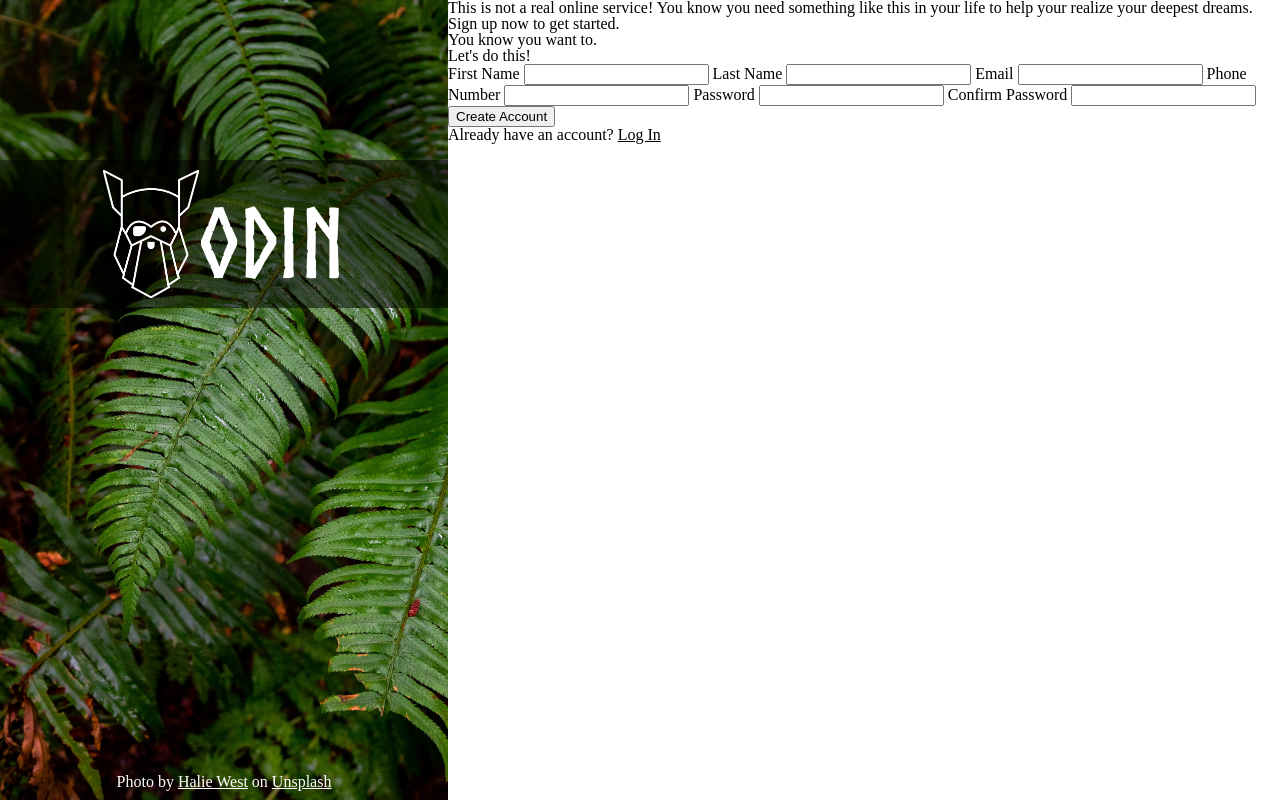
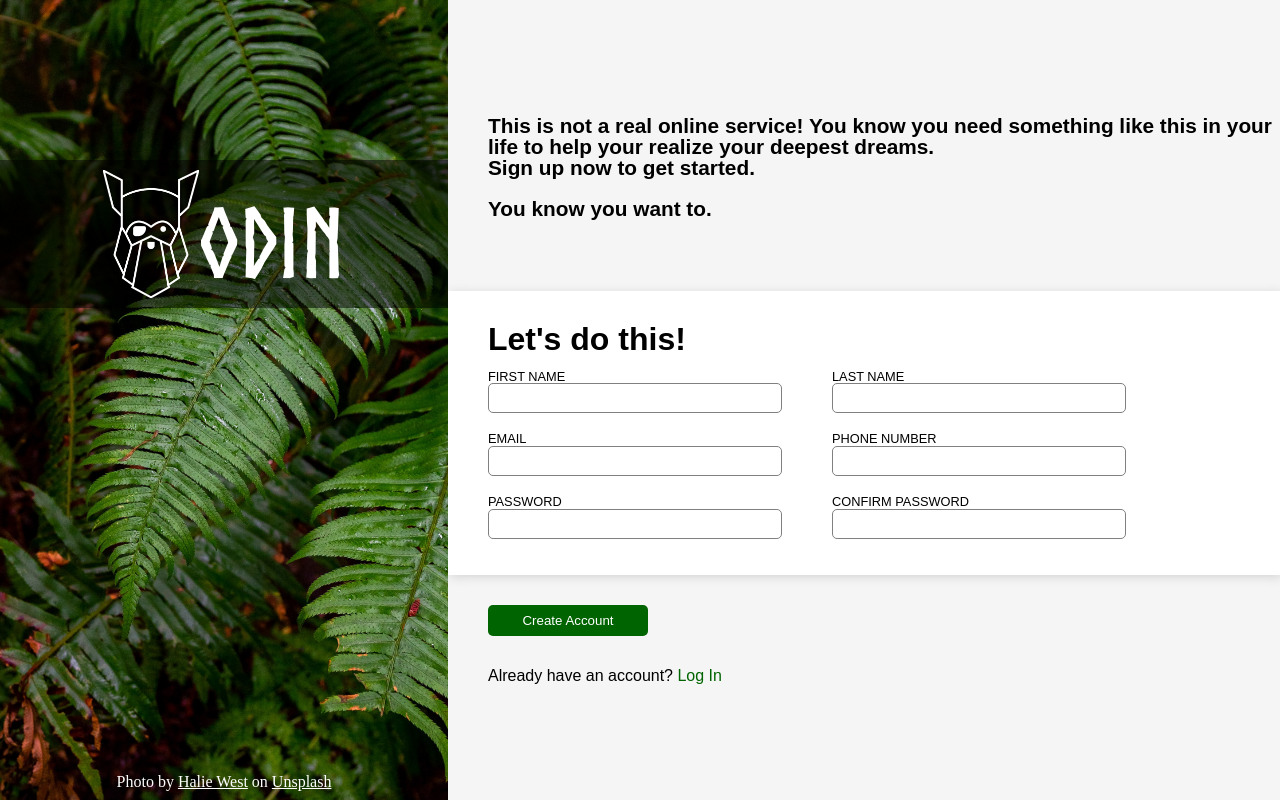
Before and after one commit to GunarsA/TOP-Sign-up-Form, a plain HTML site: page index.html in a window 1280 px wide. Drawn offline with Linux system fonts and the light colour scheme.

Commit message:
Format right side

```diff
--- a/index.html
+++ b/index.html
@@ -17,6 +17,7 @@
       <p id="photo-reference">Photo by <a href="#">Halie West</a> on <a href="#">Unsplash</a></p>
     </aside>
     <main>
+      <div id="description">
         <p>
           This is not a real online service! You know you need something like
           this in your life to help your realize your deepest dreams. <br>
@@ -25,25 +26,22 @@
         <p>
           You <em>know</em> you want to.
         </p>
-      <div class="form-container">
+      </div>
+      <div id="form-container">
         <h2>Let's do this!</h2>
         <form>
-          <label for="fname">First Name</label>
-          <input type="text" id="fname">
-          <label for="lname">Last Name</label>
-          <input type="text" id="lname">
-          <label for="email"> Email</label>
-          <input type="email" id="email">
-          <label for="phone">Phone Number</label>
-          <input type="number" id="phone">
-          <label for="password">Password</label>
-          <input type="password" id="password">
-          <label for="password-confirm">Confirm Password</label>
-          <input type="password" id="password-confirm">
+          <label for="fname">First Name <br> <input type="text" id="fname"> </label>
+          <label for="lname">Last Name <br> <input type="text" id="lname"></label>
+          <label for="email"> Email <br> <input type="email" id="email"></label>
+          <label for="phone">Phone Number <br> <input type="number" id="phone"></label>
+          <label for="password">Password <br> <input type="password" id="password"></label>
+          <label for="password-confirm">Confirm Password <br> <input type="password" id="password-confirm"></label>
         </form>
       </div>
-      <button>Create Account</button>
+      <div id="bottom">
+        <button id="create-account-button">Create Account</button>
         <p>Already have an account? <a href="#">Log In</a></p>
+      </div>
     </main>
   </div>
 </body>
--- a/style.css
+++ b/style.css
@@ -47,18 +47,23 @@ table {
 	border-spacing: 0;
 }
 
+
+
+@font-face {
+  font-family: Norse-bold;
+  src: url(./fonts/Norse-Bold.otf);
+}
+
 * {
   box-sizing: border-box;
+  font-family: Arial, Helvetica, sans-serif;
 }
 
 a {
   color: inherit;
 }
 
-@font-face {
-  font-family: Norse-bold;
-  src: url(./fonts/Norse-Bold.otf);
-}
+
 
 body {
   height: 100vh;
@@ -103,3 +108,79 @@ body {
   color: white;
   padding-bottom: 10px;
 }
+
+.container main > * {
+  padding-left: 40px;
+}
+
+.container main {
+  background-color: whitesmoke;
+  display: flex;
+  flex-direction: column;
+  justify-content: center;
+}
+
+#description {
+  font-size: 1.3rem;
+  font-weight: bold;
+  margin-bottom: 50px;
+}
+
+#description p {
+  margin-bottom: 1.3rem;
+}
+
+#form-container {
+  background-color: white;
+  padding-top: 2rem;
+  padding-bottom: 1rem;
+  margin-bottom: 30px;
+  box-shadow: 2px 2px 10px lightgrey;
+}
+
+#form-container h2 {
+  font-size: 2rem;
+  font-weight: bold;
+  margin-bottom: 1rem;
+}
+
+#form-container form {
+  max-width: 800px;
+  display: flex;
+  flex-wrap: wrap;
+}
+
+#form-container label {
+  font-size: 0.8rem;
+  text-transform: uppercase;
+}
+
+#form-container input {
+  margin-right: 50px;
+  margin-bottom: 20px;
+  font-size: 1.4rem;
+  border-radius: 5px;
+  border:solid gray 1px;
+}
+
+#form-container input:focus {
+  border-color: blue;
+  outline:none;
+  box-shadow: 1px 1px 5px black;
+}
+
+#create-account-button {
+  background-color: darkgreen;
+  color: white;
+  text-align: middle;
+  width: 10rem;
+  padding: 0.5rem 0;
+  border-radius: 5px;
+  border: none;
+  margin-bottom: 2rem;
+}
+
+#bottom a{
+  color: darkgreen;
+  text-decoration: none;
+}
```
Lines whose indentation alone changed are shown as unchanged.
